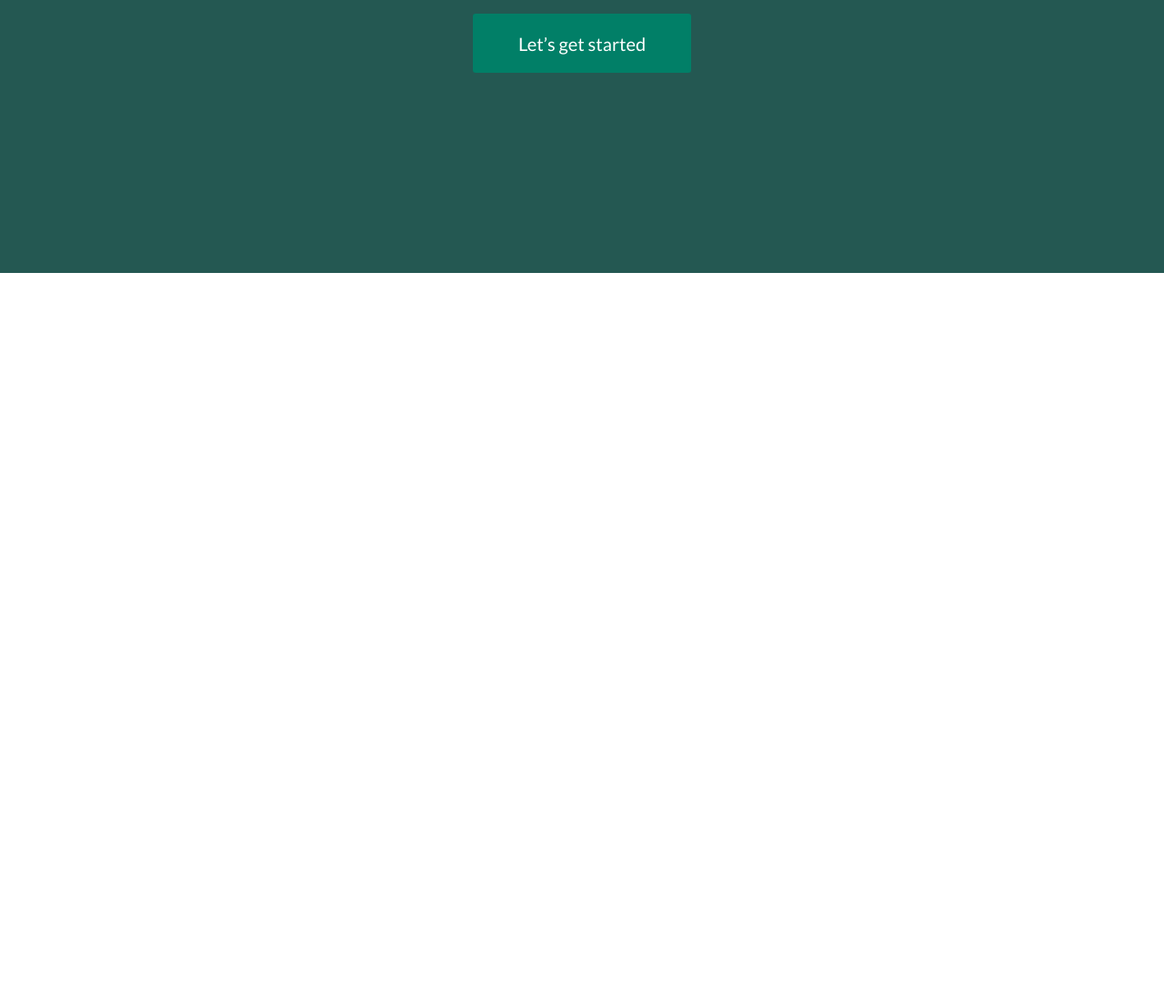
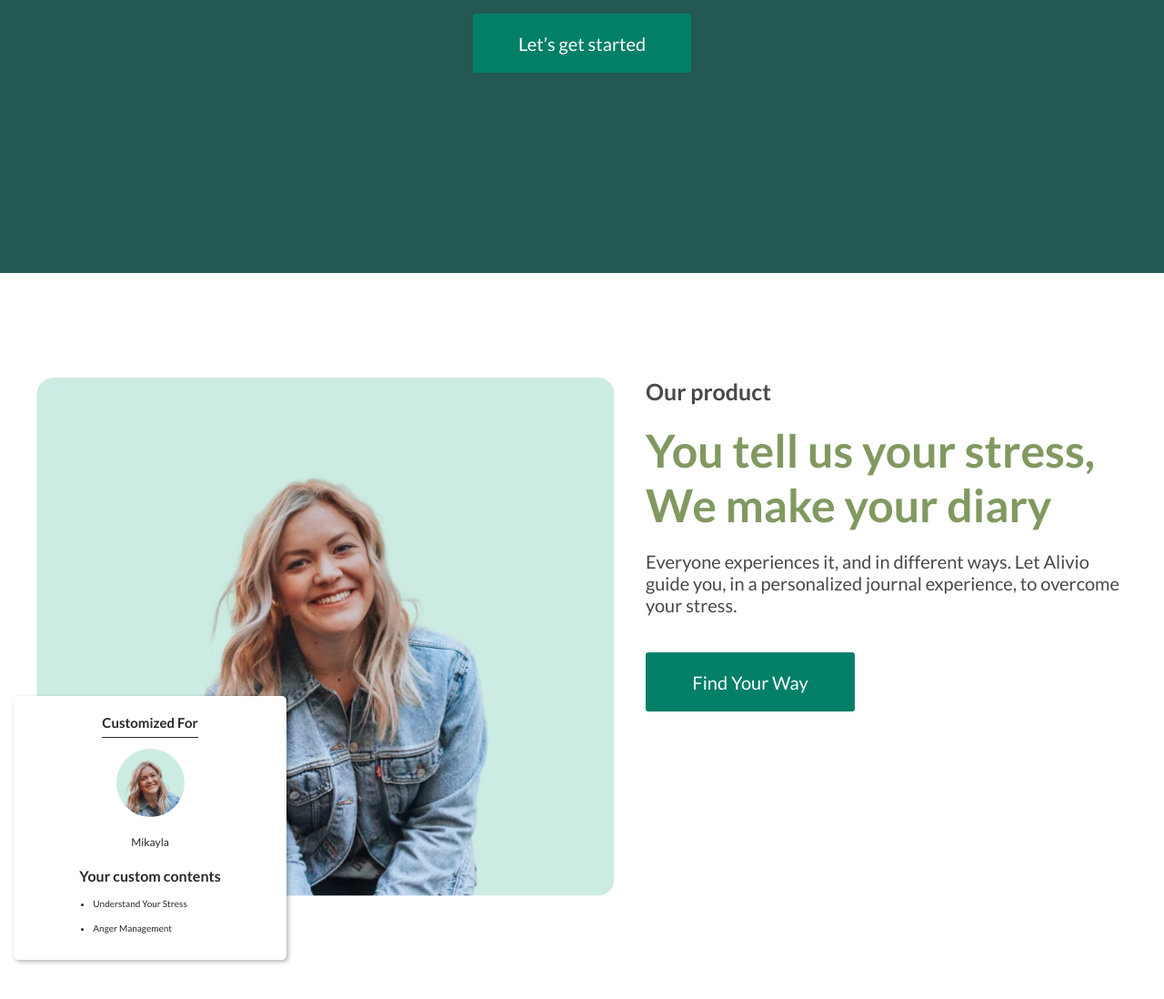
Before and after one commit to ArtemRep/template2-alivio, a plain HTML site: page index.html in a window 1280 px wide. Shown: the part 3485-4583 px from the top of the page at 91% size. Before the commit the page ends 3785 px from the top, so only its background shows below. Drawn offline with Linux system fonts and the light colour scheme.

Commit message:
секция product

```diff
--- a/index.css
+++ b/index.css
@@ -5,3 +5,5 @@
 @import url('styles/about.css');
 @import url('styles/card.css');
 @import url('styles/succes.css');
+@import url('styles/product.css');
+@import url('styles/person-card.css');
--- a/index.html
+++ b/index.html
@@ -139,7 +139,44 @@
          </section>
 
 
-         <!--  -->
+         <!-- !СЕКЦИЯ PRODUCT -->
+          <section class="product" aria-label="секция product">
+            <div class="container">
+                <div class="product__wrapper">
+                    <div class="product__preview">
+                        <img src="assets/webp/photo_card.webp" alt="product preview" class="product__preview-img">
+                    </div>
+
+                    <div class="product__content">
+                        <h4 class="product__info">Our product</h4>
+                        <h5 class="product__title">
+                            You tell us your stress,
+                            We make your diary</h5>
+                        <p class="product__desc">
+                            Everyone experiences it, and in different ways.
+                            Let Alivio guide you, in a personalized journal experience, to
+                            overcome your stress.</p>
+                        <button class="btn">Find Your Way</button>
+                    </div>
+
+                    <!-- !КАРТОЧКА СЕКЦИИ PRODUCT -->
+                    <figure class="person-card" aria-label="карточка">
+                        <div class="person-card__title">Customized For</div>
+                        <div class="person-card__preview">
+                            <img src="assets/webp/photo_card.webp" alt="prewiew image" class="person-card__prewiew-img">
+                        </div>
+                        <h5 class="person-card__name">Mikayla</h5>
+                        <blockquote class="person-card__desc" aria-label="описание карточки">
+                            <h6 class="person-card__subtitle">Your custom contents</h6>
+                            <ul class="person-card__list">
+                                <li class="person-card__list-item">Understand Your Stress</li>
+                                <li class="person-card__list-item">Anger Management</li>
+                            </ul>
+                        </blockquote>
+                    </figure>
+                </div>
+            </div>
+          </section>
     </main>
 </body>
 
--- a/styles/basic.css
+++ b/styles/basic.css
@@ -20,7 +20,7 @@ a{
     color: unset;
 }
 
-h1, h2, h3, h4, h5, h6, p, figure{
+h1, h2, h3, h4, h5, h6, p, figure, blockquote{
     margin: 0;
 }
 
--- /dev/null
+++ b/styles/person-card.css
@@ -0,0 +1,80 @@
+.person-card{
+    position: absolute;
+    top: 350px;
+    left: 5px;
+    width: 300px;
+    height: 290px;
+    padding: 20px 0;
+    border-radius: 5px;
+    color: var(--co-black);
+    background: var(--co-white);
+    box-shadow: 2px 2px 5px 0 rgba(0, 0, 0, .3);
+    overflow: hidden;
+    display: flex;
+    flex-direction: column;
+    justify-content: start;
+    align-items: center;
+    gap: 20px;
+}
+
+.person-card__title{
+    font-size: 15px;
+    font-weight: 600;
+    /* color: var(--co-black); */
+    position: relative;
+
+}
+
+.person-card__title::after{
+    content: '';
+    position: absolute;
+    top: 25px;
+    left: 0;
+    right: 0;
+    height: 1px;
+    background-color: var(--co-black);
+
+}
+
+.person-card__preview{
+    border-radius: 50%;
+    width: 75px;
+    height: 75px;
+    overflow: hidden;
+    flex-shrink: 0;
+
+}
+
+.person-card__prewiew-img{
+    width: 120px;
+    height: 120px;
+    object-fit: cover;
+    object-position: -30px -10px; /*Позиционирование изображеня внутри контейнера по x, y*/
+}
+
+.person-card__name{
+    font-size: 12px;
+    font-weight: 400;
+
+}
+
+.person-card__desc{
+
+}
+
+.person-card__subtitle{
+    font-size: 16px;
+    font-weight: 700;
+
+}
+
+.person-card__list{
+    list-style: disc;
+    margin: 15px 0 0 15px;
+}
+
+.person-card__list-item{
+    font-size: 10px;
+    font-weight: 400;
+    margin: 15px 0 0 0;
+}
--- /dev/null
+++ b/styles/product.css
@@ -0,0 +1,96 @@
+.product {
+  padding: 115px 0 240px 0;
+}
+
+.product__wrapper {
+  width: 100%;
+  position: relative;
+  display: flex;
+  justify-content: space-between;
+  align-items: start;
+  gap: 15px;
+  padding: 0 30px;
+}
+
+.product__preview {
+  height: 570px;
+  border-radius: 18px;
+  overflow: hidden;
+}
+
+.product__preview-img {
+  width: 100%;
+  height: 100%;
+  object-fit: cover;
+}
+
+.product__content {
+  max-width: 530px;
+  display: flex;
+  flex-direction: column;
+  justify-content: start;
+  align-items: start;
+  row-gap: 20px;
+}
+
+.product__info {
+  color: var(--co-light-black);
+  font-size: 25px;
+  font-weight: 600;
+}
+
+.product__title {
+  color: var(--co-light-green);
+  font-size: 50px;
+  font-weight: 700;
+}
+
+.product__desc {
+  color: var(--co-light-black);
+  font-size: 20px;
+  font-weight: 400;
+}
+
+.product__content .btn {
+  width: 230px;
+  height: 65px;
+  margin: 20px 0 0 0;
+}
+
+@media (max-width: 992px) {
+  .product__content {
+    max-width: 390px;
+  }
+
+  .product__title {
+    font-size: 32px;
+  }
+}
+
+@media (max-width: 768px) {
+    .product {
+        padding: 115px 0;
+      }
+
+  .product__wrapper {
+    flex-wrap: wrap;
+    justify-content: center;
+    gap: 50px;
+  }
+
+  .product__preview {
+    height: 470px;
+  }
+
+  .product__title {
+    font-size: 28px;
+  }
+
+  .product__desc {
+    font-size: 16px;
+  }
+
+  .product__wrapper .person-card{
+    display: none;
+  }
+}
```
